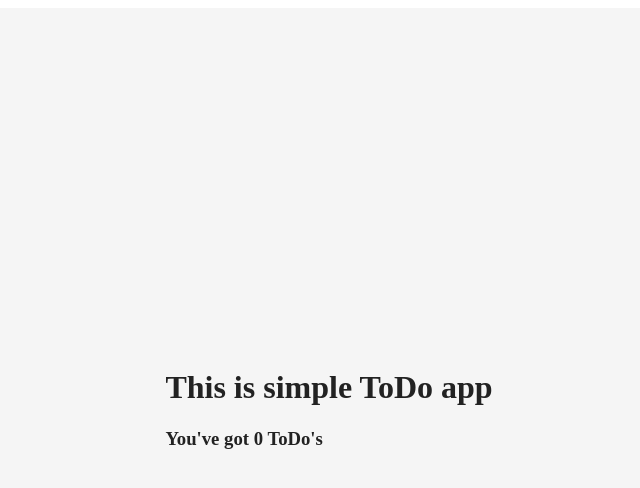
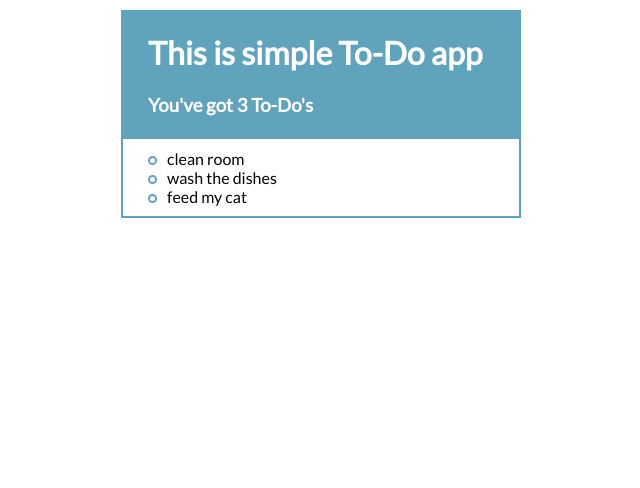
Before and after one commit to annakowalczuk/webpack-and-react-20.04, a React app: page / in a window 1280 px wide. Shown: the top 488 px of the page, without its empty margins (319-959 px from the left). Built offline with nearby package versions, Linux system fonts and the light colour scheme.

Commit message:
Add TodoList component and styles

```diff
--- a/package.json
+++ b/package.json
@@ -17,6 +17,8 @@
     "babel-preset-env": "^1.7.0",
     "babel-preset-react": "^6.24.1",
     "css-loader": "^1.0.0",
+    "html-webpack-plugin": "^3.2.0",
+    "optimize-js-plugin": "0.0.4",
     "react": "^16.6.0",
     "react-dom": "^16.6.0",
     "style-loader": "^0.23.1",
--- a/src/App.css
+++ /dev/null
@@ -1,12 +0,0 @@
-.TodoApp {
-  background-color: #F5F5F5;
-  color: #222;
-  display: flex;
-  flex-direction: column;
-  flex-wrap: nowrap;
-  justify-content: center;
-  align-items: center;
-  align-content: center;
-  width: 100vw;
-  height: 100vh;
-}
--- a/src/components/Title.js
+++ b/src/components/Title.js
@@ -4,8 +4,8 @@ import React from 'react';
 const Title = ({todoAmount}) => {
     return (
       <div>
-        <h1>This is simple ToDo app</h1>
-        <h3> You've got {todoAmount} ToDo's</h3>
+        <h1>This is simple To-Do app</h1>
+        <h3> You've got {todoAmount} To-Do's</h3>
       </div>
     );
   }
--- a/src/components/TodoList.js
+++ b/src/components/TodoList.js
@@ -0,0 +1,13 @@
+// Komponent ma za zadanie odebrać na wejściu listę rzeczy do zrobienia i odpowiednio wyświetlić każdy jej element.
+import React from 'react';
+import style from '../styles/TodoList.css';
+
+const TodoList = (param) => {
+  return (
+    <ul className={style.TodoList} >
+    {param.listItems.map((item) => <li key={item.id}>{item.text}</li>)}
+    </ul>
+  );
+}
+
+export default TodoList;
--- a/src/containers/App.js
+++ b/src/containers/App.js
@@ -1,34 +1,53 @@
 import React from 'react';
-import style from '../App.css';
+import style from '../styles/App.css';
 import uuid from 'uuid';
 import Title from '../components/Title';
+import TodoList from '../components/TodoList';
 
 class App extends React.Component {
-    constructor(props){
+    constructor(props) {
         super(props);
         this.state = {
-            data: []
+            data: [
+                {
+                    id: 1,
+                    text: 'clean room'
+                }, {
+                    id: 2,
+                    text: 'wash the dishes'
+                }, {
+                    id: 3,
+                    text: 'feed my cat'
+                }
+            ]
         };
     }
-    addTodo(val){
+    addTodo(val) {
         const todo = {
             text: val,
-            id: uuid.v4(),
+            id: uuid.v4()
         };
-        const data = [...this.state.data, todo];
+        const data = [
+            ...this.state.data,
+            todo
+        ];
         this.setState({data});
     }
     removeTodo(id) {
-      const remainder = this.state.data.filter(todo => todo.id !== id);
-      this.setState({data: remainder});
+        const remainder = this
+            .state
+            .data
+            .filter(todo => todo.id !== id);
+        this.setState({data: remainder});
     }
     render() {
-      return (
+        return (
             <div className={style.TodoApp}>
-              <Title todoAmount={this.state.data.length} />
+                <Title todoAmount={this.state.data.length}/>
+                <TodoList listItems={this.state.data} removeTodo={this.removeTodo}/>
             </div>
-      );
-  }
+        );
+    }
 }
 
 export default App;
--- a/index.html
+++ b/src/index.html
@@ -8,6 +8,5 @@
 </head>
 <body>
   <div id="app"></div>
-  <script src="build/app.bundle.js"></script>
 </body>
 </html>
--- /dev/null
+++ b/src/styles/App.css
@@ -0,0 +1,25 @@
+@import url('https://fonts.googleapis.com/css?family=Lato');
+
+body {
+  padding: 0;
+  margin: 0;
+  box-sizing: border-box;
+  font-family: 'Lato', sans-serif;
+}
+
+.TodoApp {
+  color: #fff;
+  max-width: 400px;
+  margin-top: 10px;
+  margin-right: auto;
+  margin-left: auto;
+}
+
+.TodoApp>div {
+  padding-right: 25px;
+  padding-left: 25px;
+  background-color: #60a3bc;
+  border-width: 2px;
+  border-style: solid;
+  border-color: #60a3bc;
+}
--- /dev/null
+++ b/src/styles/TodoList.css
@@ -0,0 +1,34 @@
+@import url('https://fonts.googleapis.com/css?family=Lato');
+
+* {
+  box-sizing: border-box;
+  font-family: 'Lato', sans-serif;
+}
+
+.TodoList {
+  width: 100%;
+  margin: 0;
+  padding: 10px 25px;
+  background-color: #fff;
+  color: #000305;
+  border-width: 2px;
+  border-style: solid;
+  border-color: #60a3bc;
+  list-style-type: none;
+}
+
+.TodoList li::before{
+  content: '';
+  display: inline-block;
+  width: 5px;
+  height: 5px;
+  margin-right: 10px;
+  border-radius: 50%;
+  border-color: #60a3bc;
+  border-style: solid;
+  border-width: 2px;
+}
+
+.TodoList li:hover::before {
+  background-color: #60a3bc;
+}
--- a/webpack.config.js
+++ b/webpack.config.js
@@ -1,7 +1,22 @@
 const path = require('path');
+const HtmlWebpackPlugin = require('html-webpack-plugin');
+const OptimizeJsPlugin = require('optimize-js-plugin');
+const plugins = [new HtmlWebpackPlugin({
+    template: 'src/index.html',
+    filename: 'index.html',
+    inject: 'body'
+})];
+
 
 //webpack.config.js
 module.exports = (env) => {
+    if (env === 'production') {
+        plugins.push(
+            new OptimizeJsPlugin({
+                sourceMap: false
+            })
+        )
+    }
     return {
         mode: env || 'production',
         entry: './src/index.js',
@@ -29,6 +44,7 @@ module.exports = (env) => {
                     ]
                 }
             ]
-        }
+        },
+        plugins: plugins,
     }
 };
```
Also changed, not shown: 3 other files (tests, documents, lock files or other folders).
